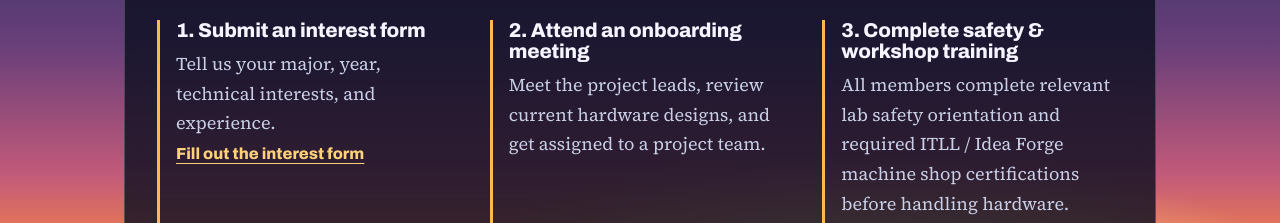
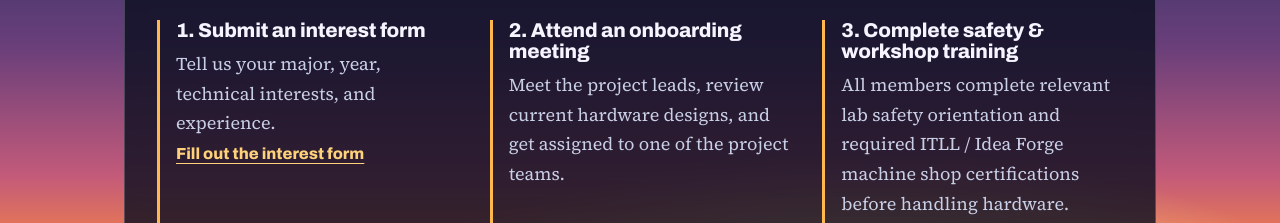
Before and after one commit to CU-Propulsion-Laboratory/CUPL, a plain HTML site: page join.html in a window 1280 px wide. Shown: the part 257-480 px from the top of the page. Drawn offline with Linux system fonts and the light colour scheme.

Commit message:
Clarify project team assignment in onboarding steps

```diff
--- a/join.html
+++ b/join.html
@@ -42,7 +42,7 @@
 
           <div>
             <h3>2. Attend an onboarding meeting</h3>
-            <p>Meet the project leads, review current hardware designs, and get assigned to a project team.</p>
+            <p>Meet the project leads, review current hardware designs, and get assigned to one of the project teams.</p>
           </div>
 
           <div>
```
